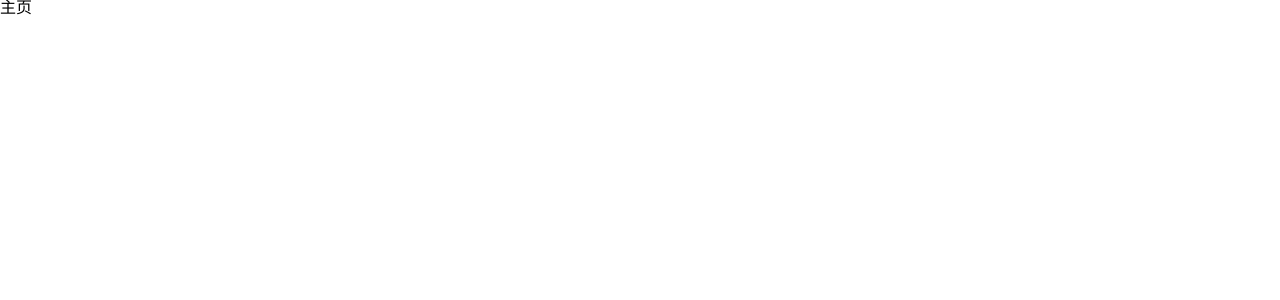
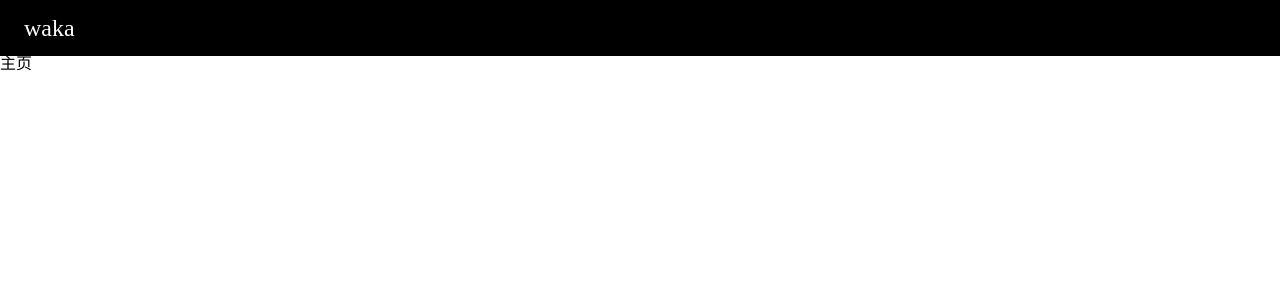
Before and after one commit to BadWaka/waka-website-vue, a Vue app: page / in a window 1280 px wide. Shown: the top 300 px of the page. Built offline with nearby package versions, Linux system fonts and the light colour scheme.

Commit message:
增加MHeader

```diff
--- a/src/components/Index/Index.vue
+++ b/src/components/Index/Index.vue
@@ -1,16 +1,22 @@
 <template>
   <div class="index">
+    <m-header></m-header>
     <h1>{{title}}</h1>
   </div>
 </template>
 
 <script>
+import MHeader from '../MHeader/MHeader'
 export default {
   name: 'index',
-  data () {
+  data() {
     return {
       title: '主页'
     }
+  },
+  // 组件
+  components: {
+    MHeader
   }
 }
 </script>
--- /dev/null
+++ b/src/components/MHeader/MHeader.vue
@@ -0,0 +1,32 @@
+<template>
+    <header class="header">
+        <span class="title">{{title}}</span>
+    </header>
+</template>
+
+<script>
+export default {
+    name: 'mheader',
+    data() {
+        return {
+            title: 'waka'
+        }
+    }
+}
+</script>
+
+<!-- Add "scoped" attribute to limit CSS to this component only -->
+<style scoped lang='scss'>
+.header {
+    display: flex;
+    align-items: center;
+    height: 56px;
+    color: #fff;
+    background: #000;
+
+    .title {
+        margin-left: 24px;
+        font-size: 24px;
+    }
+}
+</style>
```
Also changed, not shown: package.json (+17 -15 lines), .eslintrc.js, 1 other file (tests, documents, lock files or other folders).
